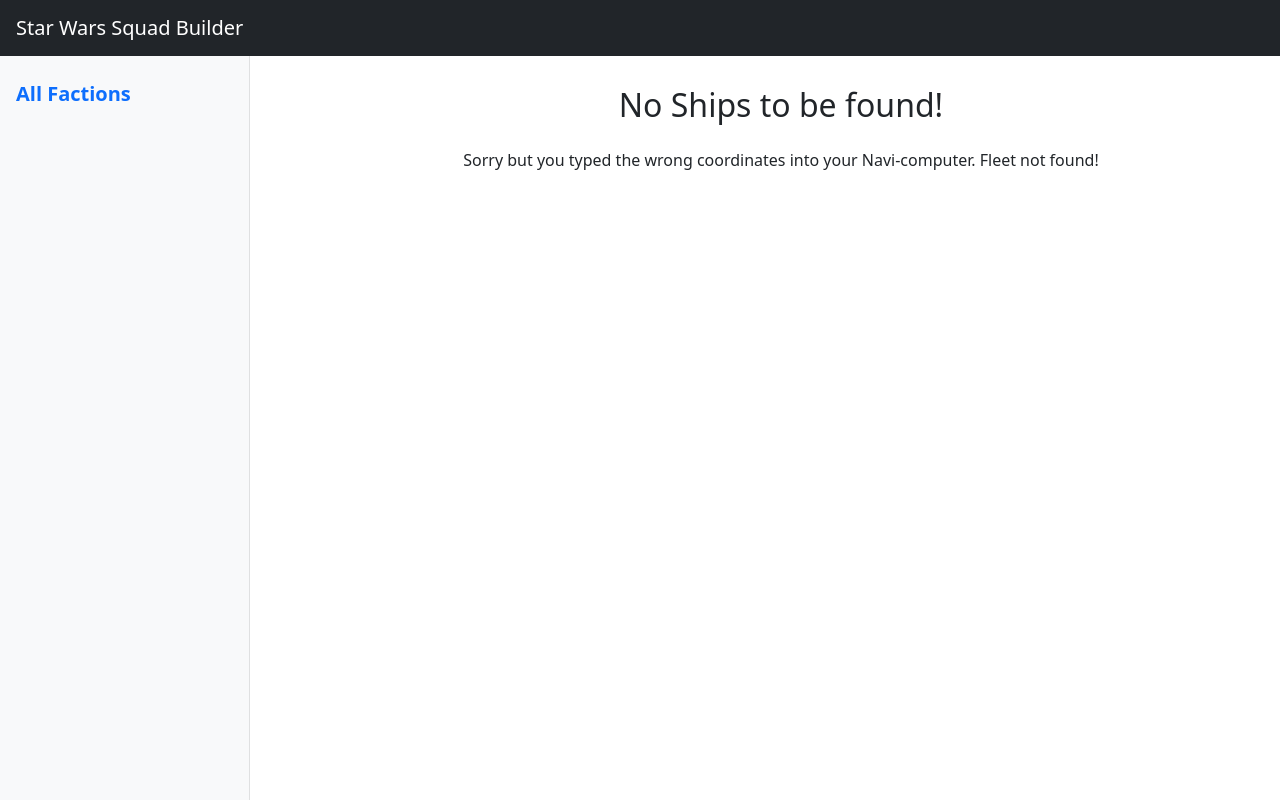
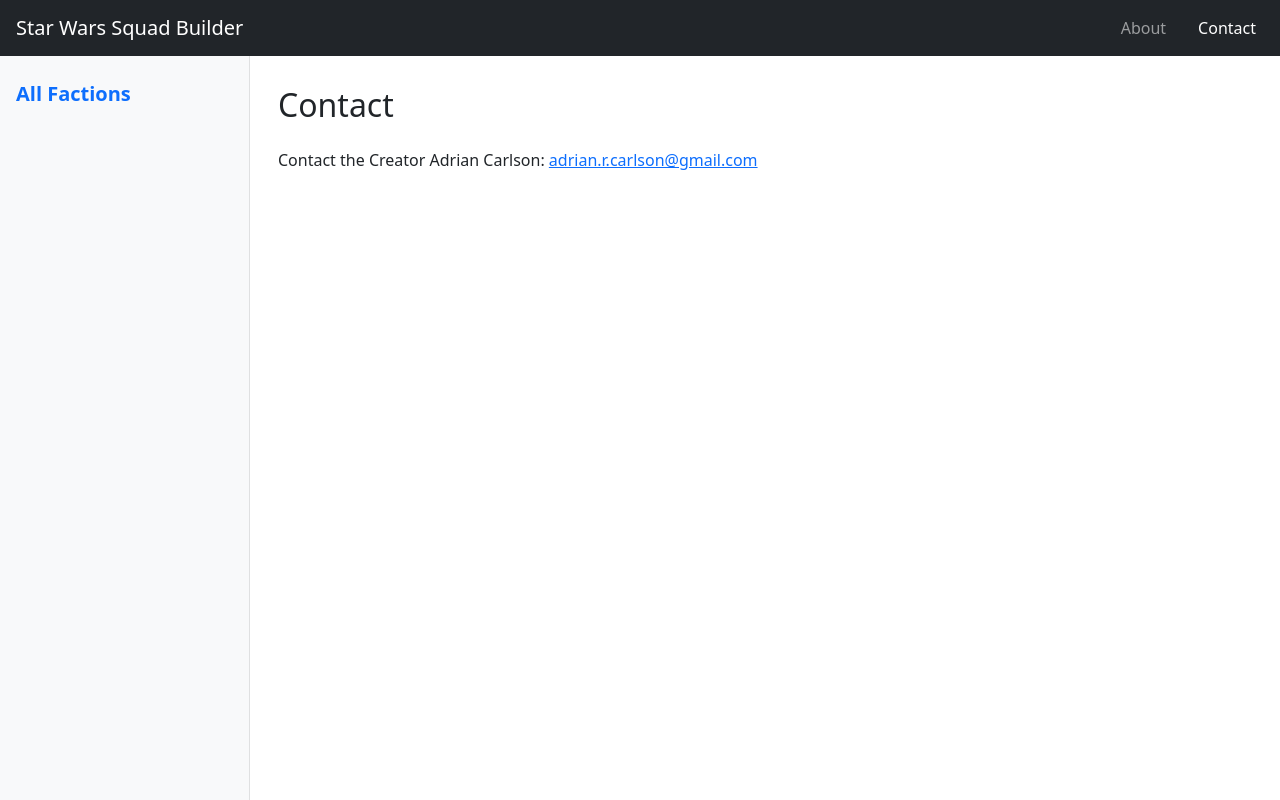
Before and after one commit to adriancarlson/reactFinalProject, a React (Create React App) app: page /contact in a window 1280 px wide. Before the commit this address had no page. Built offline with nearby package versions, Linux system fonts and the light colour scheme; a small style sheet from the web is missing.

Commit message:
Part 4 adding components

```diff
--- a/src/App.js
+++ b/src/App.js
@@ -7,23 +7,36 @@
 import '../node_modules/xwing-miniatures-font/dist/xwing-miniatures.css';
 import './index.css';
 import ShipList from './components/ShipList';
+import About from './components/About';
+import Contact from './components/Contact';
 
 function App() {
 	return (
 		<React.Fragment>
-			<Navbar bg='dark' variant='dark' sticky='top' expand='true' className='flex-md-nowrap'>
+			<Navbar collapseOnSelect expand='lg' bg='dark' variant='dark'>
 				<Navbar.Brand as={NavLink} to='/' className='ms-3'>
 					<i className='xwing-miniatures-font xwing-miniatures-font-helmet-rebel'></i>
 					Star Wars Squad Builder
 				</Navbar.Brand>
-				<Nav></Nav>
+				<Navbar.Toggle aria-controls='responsive-navbar-nav' />
+				<Navbar.Collapse id='responsive-navbar-nav'>
+					<Nav className='me-auto'></Nav>
+					<Nav>
+						<Nav.Link as={NavLink} to='/about' className='me-3'>
+							About
+						</Nav.Link>
+						<Nav.Link as={NavLink} to='/contact' className='me-3'>
+							Contact
+						</Nav.Link>
+					</Nav>
+				</Navbar.Collapse>
 			</Navbar>
 			<div className='bg-light sidebar'>
 				<div className='position-sticky pt-3'>
 					<Nav className='flex-column'>
 						<Nav.Item>
 							<Nav.Link as={NavLink} to='/all'>
-								<span className='icon-size'>
+								<span className='faction-icon-size'>
 									<i className='xwing-miniatures-font xwing-miniatures-font-first-player-1-outline'></i>
 									<strong> All Factions</strong>
 								</span>
@@ -40,6 +53,12 @@
 					<Route path='/all'>
 						<ShipList />
 					</Route>
+					<Route path='/about'>
+						<About />
+					</Route>
+					<Route path='/contact'>
+						<Contact />
+					</Route>
 					<Route path='*'>
 						<NotFound />
 					</Route>
--- /dev/null
+++ b/src/components/About.js
@@ -0,0 +1,16 @@
+import React from 'react';
+
+const About = () => {
+	return (
+		<div className='container-fluid mt-3 mx-3'>
+			<div className='row'>
+				<div className='col'>
+					<h2 className='mb-4'>About</h2>
+					<p>This is a simple squad builder for X-Wing miniatures table top game. It was created as the final project of Adrian Carlson for the Front End Bootcamp.</p>
+				</div>
+			</div>
+		</div>
+	);
+};
+
+export default About;
--- /dev/null
+++ b/src/components/Contact.js
@@ -0,0 +1,18 @@
+import React from 'react';
+
+const Contact = () => {
+	return (
+		<div className='container-fluid mt-3 mx-3'>
+			<div className='row'>
+				<div className='col'>
+					<h2 className='mb-4'>Contact </h2>
+					<p>
+						Contact the Creator Adrian Carlson: <a href={`mailto:adrian.r.carlson@gmail.com`}>adrian.r.carlson@gmail.com</a>
+					</p>
+				</div>
+			</div>
+		</div>
+	);
+};
+
+export default Contact;
--- a/src/components/ShipForm.js
+++ b/src/components/ShipForm.js
@@ -18,19 +18,16 @@
 	return (
 		<React.Fragment>
 			<div className='row'>
-				<div className='col d-flex'>
+				<div className='col'>
+					<label htmlFor='titleInput' className='form-label mt-3'>
+						Title:
+					</label>
 					<input type='text' id='titleInput' className='form-control' value={titleValue} onChange={handleTitleChange} />
-					<Button variant='danger' className='ms-2 text-nowrap' onClick={() => onDeleteShip(ship)}>
-						Delete Ship
-					</Button>
-					<Button variant='primary' className='ms-2 text-nowrap' onClick={handleSave}>
-						Save Ship
-					</Button>
 				</div>
 			</div>
 			<div className='row'>
 				<div className='col'>
-					<label for='nameInput' className='form-label mt-3'>
+					<label htmlFor='nameInput' className='form-label mt-3'>
 						Name:
 					</label>
 					<input type='text' id='nameInput' className='form-control' value={nameValue} onChange={handleNameChange} />
@@ -38,7 +35,7 @@
 			</div>
 			<div className='row'>
 				<div className='col'>
-					<label for='pilotInput' className='form-label mt-3'>
+					<label htmlFor='pilotInput' className='form-label mt-3'>
 						Pilot:
 					</label>
 					<input type='text' id='pilotInput' className='form-control' value={pilotValue} onChange={handlePilotChange} />
@@ -46,10 +43,20 @@
 			</div>
 			<div className='row'>
 				<div className='col'>
-					<label for='factionInput' className='form-label mt-3'>
+					<label htmlFor='factionInput' className='form-label mt-3'>
 						Faction:
 					</label>
 					<input type='text' id='factionInput' className='form-control' value={factionValue} onChange={handleFactionChange} />
+				</div>
+			</div>
+			<div className='row'>
+				<div className='col mt-3'>
+					<Button variant='primary' className='ms-2 text-nowrap float-end' onClick={handleSave}>
+						Save Ship
+					</Button>
+					<Button variant='danger' className='ms-2 text-nowrap float-end' onClick={() => onDeleteShip(ship)}>
+						Delete Ship
+					</Button>
 				</div>
 			</div>
 		</React.Fragment>
--- a/src/components/ShipList.js
+++ b/src/components/ShipList.js
@@ -47,8 +47,11 @@
 			<div className='sidebar inner-sidebar p-3'>
 				<div className='position-sticky pt-2'>
 					<div className='d-grid'>
-						<Button variant='warning' className='mb-3 float-end' onClick={handleCreateShip}>
-							+ New Ship <i className='xwing-miniatures-font xwing-miniatures-font-title'></i>
+						<Button variant='warning' className='mb-3 float-end p-0 font-weight-bold' onClick={handleCreateShip}>
+							+ New Ship
+							<span className='icon-size mx-1'>
+								<i className='xwing-miniatures-font xwing-miniatures-font-title'></i>
+							</span>
 						</Button>
 					</div>
 					<Nav variant='pills' className='flex-column'>
--- a/src/index.css
+++ b/src/index.css
@@ -4,7 +4,7 @@
 	top: 55px;
 	bottom: 0;
 	left: 0;
-	z-index: 100;
+	z-index: -100;
 	box-shadow: inset -1px 0 0 rgb(0 0 0 / 10%);
 }
 
@@ -34,5 +34,11 @@
 }
 
 .icon-size {
+	font-size: 1.4rem;
+	vertical-align: middle;
+}
+
+.faction-icon-size {
 	font-size: 1.25rem;
+	vertical-align: middle;
 }
```
Also changed, not shown: 1 other file (tests, documents, lock files or other folders).
